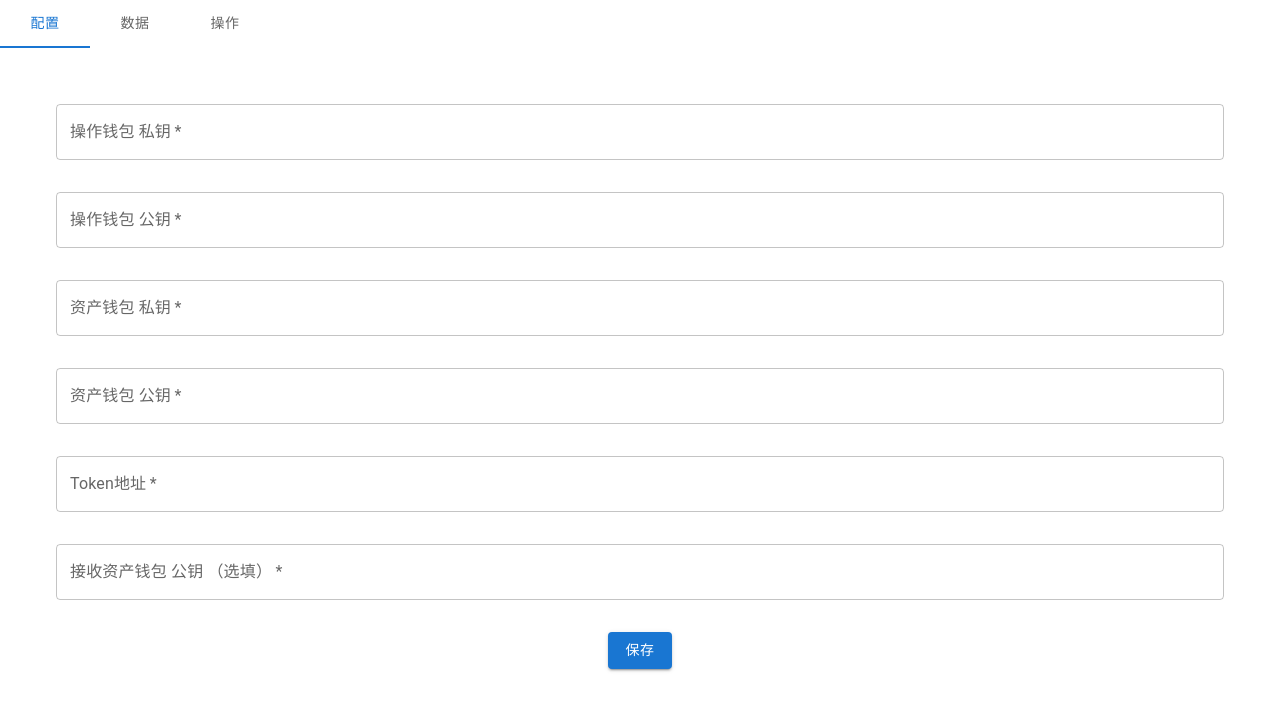
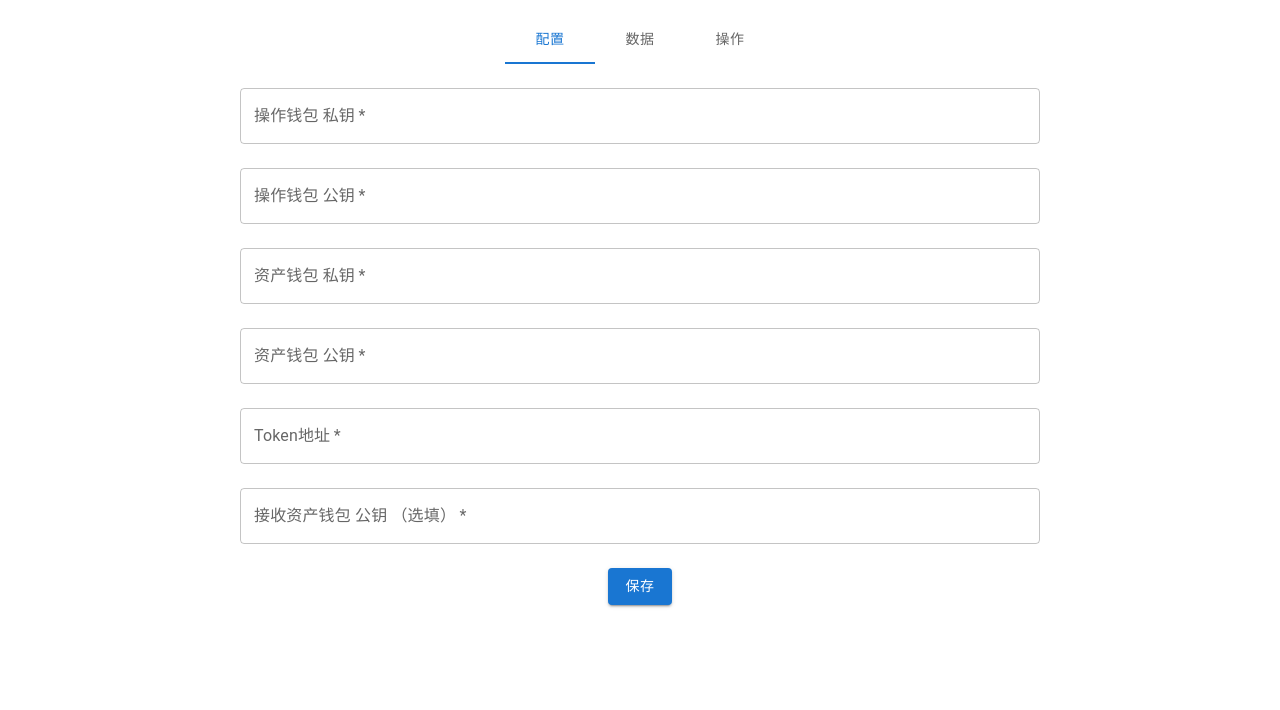
Before and after one commit to KevinsBobo/solana-approve-transfer-tokens, a React (Create React App) app: page / in a window 1280 px wide. Shown: the top 710 px of the page. Built offline with nearby package versions, Linux system fonts and the light colour scheme.

Commit message:
add input check and Snackbar

```diff
--- a/src/Main.tsx
+++ b/src/Main.tsx
@@ -9,11 +9,21 @@ export const Main = () => {
     const theme = createTheme()
     const useStyles = makeStyles({
         tabContent: {
-            padding: theme.spacing(4),
             display: "flex",
             flexDirection: "column",
             alignItems: "center",
-            gap: theme.spacing(4),
+            gap: theme.spacing(3),
+            width: "100%",
+            maxWidth: theme.spacing(100)
+        },
+        box: {
+            alignItems: 'center',
+            padding: theme.spacing(2)
+        },
+        tabPanel: {
+            display: "flex",
+            flexDirection: "column",
+            alignItems: 'center'
         }
     })
     const classes = useStyles()
@@ -25,24 +35,24 @@ export const Main = () => {
     }
 
     return (
-        <Box>
+        <Box className={classes.box}>
             <TabContext value={selectedTokenIndex.toString()}>
-                <TabList onChange={handleChange} aria-label="stake form tabs">
+                <TabList onChange={handleChange} aria-label="stake form tabs" centered>
                     <Tab label="配置" value="0" />
                     <Tab label="数据" value="1" />
                     <Tab label="操作" value="2" />
                 </TabList>
-                <TabPanel value="0">
+                <TabPanel value="0" className={classes.tabPanel}>
                     <SolConfig
                         className={classes.tabContent}
                     />
                 </TabPanel>
-                <TabPanel value="1">
+                <TabPanel value="1" className={classes.tabPanel}>
                     <SolData
                         className={classes.tabContent}
                     />
                 </TabPanel>
-                <TabPanel value="2">
+                <TabPanel value="2" className={classes.tabPanel}>
                     <SolAction
                         className={classes.tabContent}
                     />
--- a/src/components/SolConfig.tsx
+++ b/src/components/SolConfig.tsx
@@ -1,5 +1,5 @@
-import { Button, TextField } from "@mui/material"
-import { useEffect, useState } from "react"
+import { Alert, Button, Snackbar, TextField } from "@mui/material"
+import React, { useEffect, useState } from "react"
 
 export interface SolConfigProps {
     [x: string]: any
@@ -64,28 +64,45 @@ export const SolConfig = ({
 
     const handleInputChange = (event: React.ChangeEvent<HTMLTextAreaElement | HTMLInputElement>) => {
         const inputString = event.target.value.trim()
-        const error = inputDataMap[event.target.id].valueErrorProps[0]
-        const setErrorFunction = inputDataMap[event.target.id].valueErrorProps[1]
-        if (inputDataMap[event.target.id].required && inputString.length <= 0 && !error) {
+        const error = inputDataMap[event.target.name].valueErrorProps[0]
+        const setErrorFunction = inputDataMap[event.target.name].valueErrorProps[1]
+        if (inputDataMap[event.target.name].required && inputString.length <= 0 && !error) {
             setErrorFunction(true)
         } else if (error) {
             setErrorFunction(false)
         }
-        const setValueFunction = inputDataMap[event.target.id].valueProps[1]
+        const setValueFunction = inputDataMap[event.target.name].valueProps[1]
         setValueFunction(inputString)
     }
 
     const [isSaved, setSaved] = useState<boolean>(false)
+    const [showEmptyInput, setShowEmptyInput] = useState<boolean>(false)
 
     useEffect(() => {
-        setSaved(keysData.size > 0)
+        saveInput()
     })
 
     const handleSave = () => {
         for (let key in inputDataMap) {
             keysData.set(key, inputDataMap[key])
         }
-        setSaved(true)
+        saveInput(true)
+    }
+
+    const saveInput = (isClick: boolean = false) => {
+        let isCorretInput = keysData.size > 0 ? true : false
+        keysData.forEach((element) => {
+            const inputString = element.valueProps[0].trim()
+            if (element.required && inputString.length <= 0) {
+                !element.valueErrorProps[0] && element.valueErrorProps[1](true)
+                isCorretInput = false
+                isClick && !showEmptyInput && setShowEmptyInput(true)
+            }
+        })
+        if (isCorretInput) {
+            showEmptyInput && setShowEmptyInput(false)
+            setSaved(true)
+        }
     }
 
     const handleEdit = () => {
@@ -96,19 +113,28 @@ export const SolConfig = ({
         setSaved(false)
     }
 
+    const handleCloseEmptyInput = (event: React.SyntheticEvent | Event) => {
+        showEmptyInput && setShowEmptyInput(false)
+    }
+
 
     return (
         <div {...rest}>
             {Object.keys(inputDataMap).map(key => {
                 return (
                     <TextField
-                        id={key}
+                        // id={key}
                         key={key}
+                        name={key}
                         label={inputDataMap[key].label}
                         color="secondary"
                         error={inputDataMap[key].valueErrorProps[0]}
                         fullWidth={true}
-                        value={isSaved ? keysData.get(key)?.valueProps[0] : inputDataMap[key].valueProps[0]}
+                        value={
+                            isSaved && keysData.get(key)?.valueProps[0] ?
+                                keysData.get(key)?.valueProps[0] :
+                                inputDataMap[key].valueProps[0]
+                        }
                         onChange={handleInputChange}
                         required
                         disabled={isSaved}
@@ -132,6 +158,16 @@ export const SolConfig = ({
                     保存
                 </Button>
             }
+            <Snackbar
+                open={showEmptyInput}
+                autoHideDuration={2000}
+                onClose={handleCloseEmptyInput}
+                anchorOrigin={{ vertical: 'top', horizontal: 'center' }}
+            >
+                <Alert onClose={handleCloseEmptyInput} severity="error">
+                    "请输入必填项"
+                </Alert>
+            </Snackbar>
         </div>
     )
 }
```
